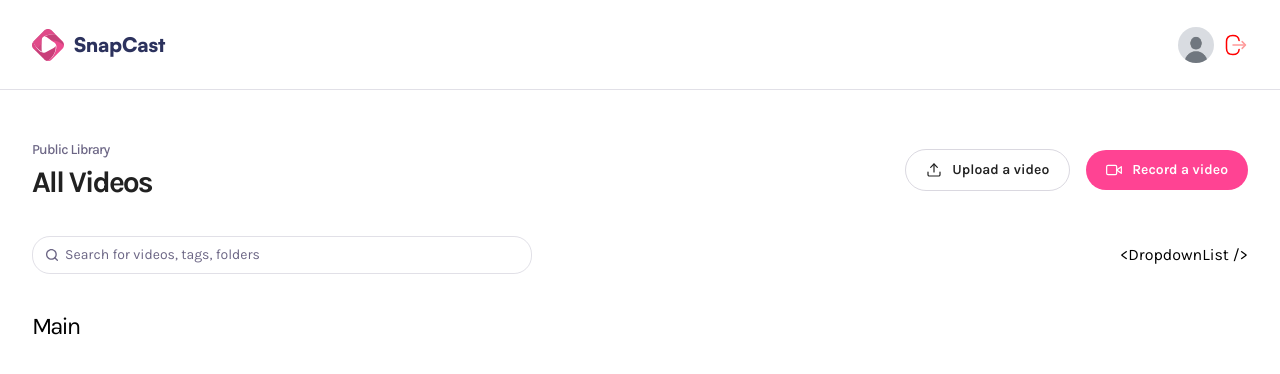
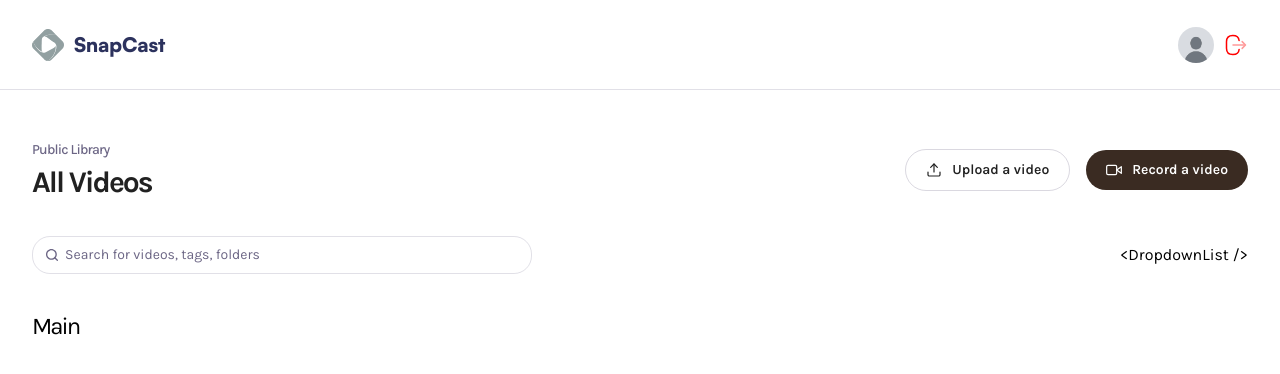
Before and after one commit to ZoirJohn/loom, a Next.js app: page / in a window 1280 px wide. Shown: the top 374 px of the page. Built offline with nearby package versions, Linux system fonts and the light colour scheme.

Commit message:
Update color variables in globals.css and modify logo.svg for improved design consistency

```diff
--- a/app/globals.css
+++ b/app/globals.css
@@ -20,8 +20,8 @@
         --color-gray-25: rgba(108, 102, 133, 0.25);
         --color-gray-40: rgba(58, 56, 77, 0.04);
         --color-gray-100: #6c6685;
-        --color-pink-10: #ffeef5;
-        --color-pink-100: #ff4393;
+        --color-pink-10: #92a0a1;
+        --color-pink-100: #3a2b22;
         --color-orange-100: #fe6247;
         --text-28: 1.75rem;
         --shadow-10: 0px 6px 24px 0px rgba(0, 0, 0, 0.1);
```
Also changed, not shown: public/assets/icons/logo.svg.
